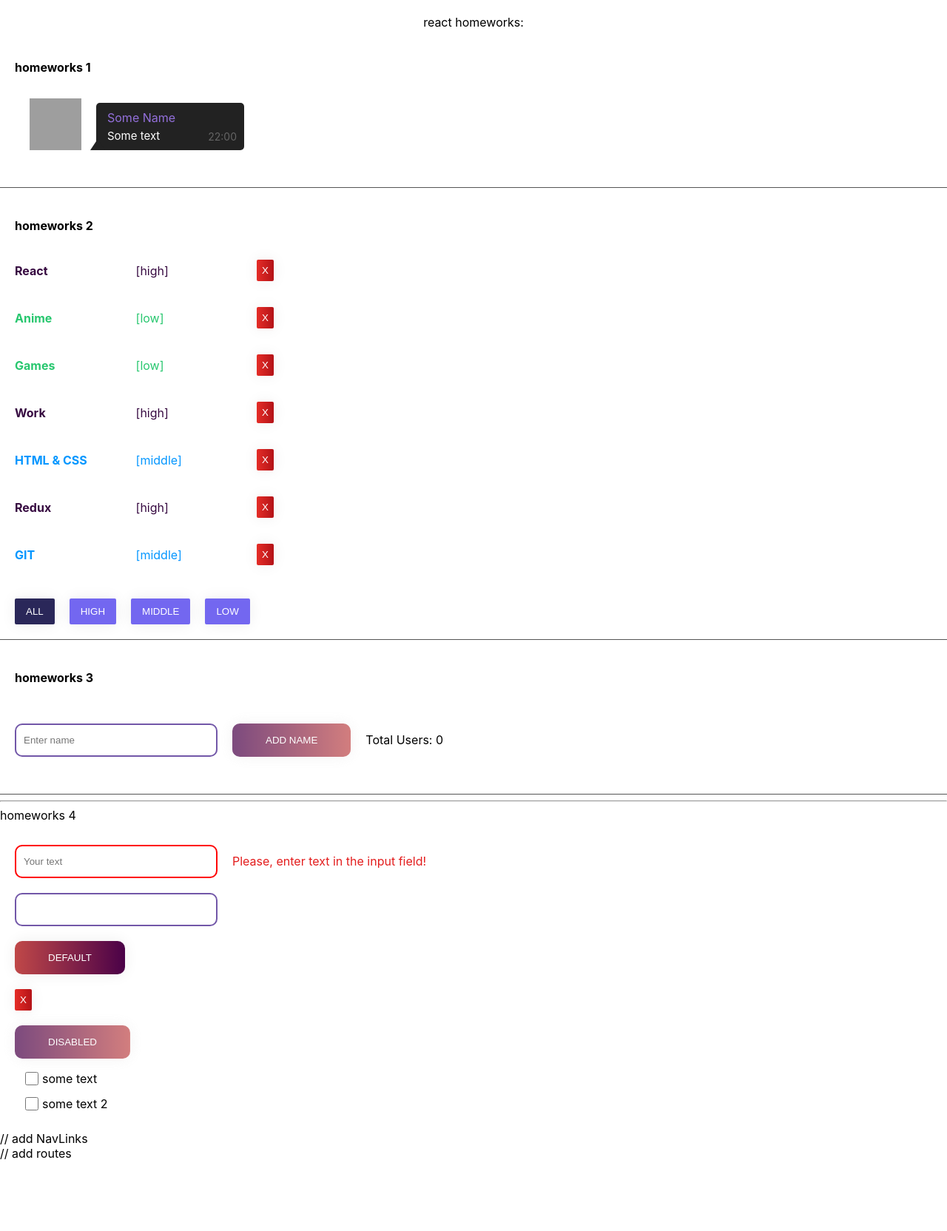
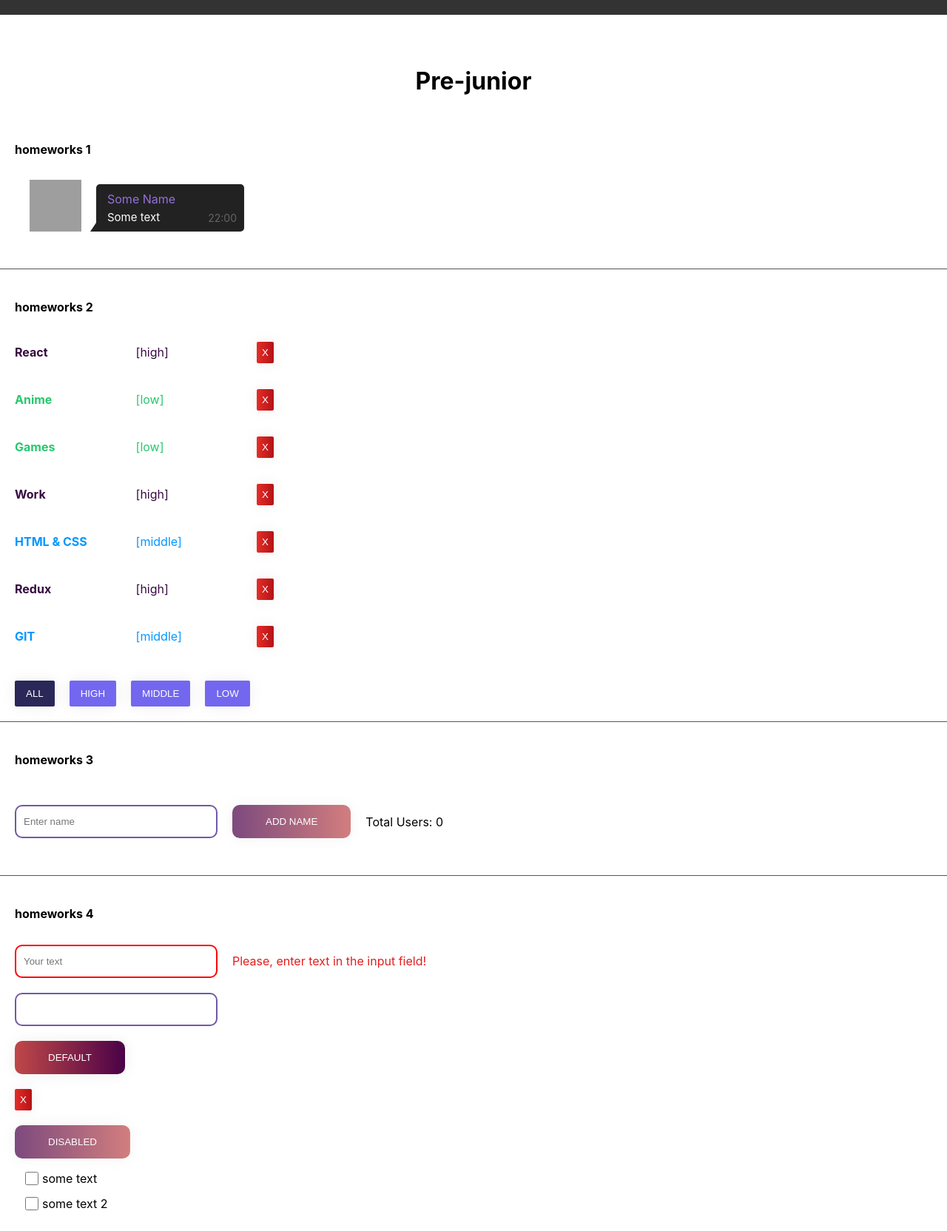
Before and after one commit to Roman-Kachura/homework, a React (Create React App) app: page /#/pre-junior in a window 1280 px wide. Shown: the whole page at 74% size. Before the commit the page ends 1589 px from the top, so only its background shows below. Built offline with nearby package versions, Linux system fonts and the light colour scheme; grey boxes are pictures that could not be loaded.

Commit message:
5 homeworks

```diff
--- a/package.json
+++ b/package.json
@@ -10,14 +10,16 @@
     "@types/node": "^12.0.0",
     "@types/react": "^16.9.0",
     "@types/react-dom": "^16.9.0",
+    "@types/react-router-dom": "^5.1.9",
     "@types/uuid": "^8.3.1",
     "react": "^16.13.1",
     "react-dom": "^16.13.1",
+    "react-router-dom": "^5.3.0",
     "react-scripts": "3.4.1",
     "typescript": "~3.7.2",
     "uuid": "^8.3.2"
   },
-  "homepage": "https://Roman-Kachura.github.io/homework1",
+  "homepage": "https://Roman-Kachura.github.io/homework",
   "scripts": {
     "start": "react-scripts start",
     "build": "react-scripts build",
--- a/src/p1-main/m1-ui/u1-app/App.module.css
+++ b/src/p1-main/m1-ui/u1-app/App.module.css
@@ -1,5 +1,6 @@
 .App {
-    padding:20px 0;
+    padding:0;
+    position: relative;
 }
 
 .container{
--- a/src/p1-main/m1-ui/u1-app/App.tsx
+++ b/src/p1-main/m1-ui/u1-app/App.tsx
@@ -9,11 +9,10 @@ import HW5 from "../../../p2-homeworks/h5/HW5";
 function App() {
     return (
         <div className={s.App}>
-            <div className={s.appTitle}>react homeworks:</div>
-            <HW1/>
-            <HW2/>
-            <HW3/>
-            <HW4/>
+            {/*<HW1/>*/}
+            {/*<HW2/>*/}
+            {/*<HW3/>*/}
+            {/*<HW4/>*/}
             <HW5/>
         </div>
     )
--- a/src/p2-homeworks/h4/HW4.tsx
+++ b/src/p2-homeworks/h4/HW4.tsx
@@ -21,10 +21,8 @@ function HW4() {
 
     return (
         <div>
-            <hr/>
-            homeworks 4
-
             <div className={s.column}>
+                <h4>homeworks 4</h4>
                 <div className={s.superInputBlock}>
                     <SuperInputText
                         value={text}
--- /dev/null
+++ b/src/p2-homeworks/h5/HW5.module.css
@@ -0,0 +1,42 @@
+.title {
+    text-align: center;
+}
+
+.linkBlock {
+    box-sizing: border-box;
+    height: 40px;
+    position: relative;
+    margin-bottom: 50px;
+    top: -60px;
+    transition: .5s;
+}
+
+.linkBlock:hover {
+    top: 0;
+}
+
+
+.wrapper {
+    height: 100%;
+    background: #333;
+    padding: 20px;
+    display: flex;
+    justify-content: start;
+    align-items: center;
+}
+
+.wrapper a {
+    margin: 0 10px;
+    text-decoration: none;
+    text-transform: uppercase;
+    color: #9572de;
+    transition: .3s;
+}
+
+.wrapper a:hover {
+    color: #5b4583;
+}
+
+.wrapper a.active {
+    color: rgba(80, 181, 255, 0.55);
+}
--- a/src/p2-homeworks/h5/HW5.tsx
+++ b/src/p2-homeworks/h5/HW5.tsx
@@ -1,18 +1,15 @@
 import React from 'react'
 import Header from './Header'
 import Routes from './Routes'
+import {HashRouter} from "react-router-dom";
 
 function HW5() {
     return (
         <div>
-            {/*в gh-pages лучше работает HashRouter*/}
-            {/*<HashRouter>*/}
-
-            <Header/>
-
-            <Routes/>
-
-            {/*</HashRouter>*/}
+            <HashRouter>
+                <Header/>
+                <Routes/>
+            </HashRouter>
         </div>
     )
 }
--- a/src/p2-homeworks/h5/Header.tsx
+++ b/src/p2-homeworks/h5/Header.tsx
@@ -1,10 +1,15 @@
-import React from 'react'
+import React from 'react';
+import {NavLink} from "react-router-dom";
+import s from './HW5.module.css'
 
 function Header() {
     return (
-        <div>
-            // add NavLinks
-
+        <div className={s.linkBlock}>
+            <div className={s.wrapper}>
+                <NavLink to={'/pre-junior'} activeClassName={s.active}>Pre-junior</NavLink>
+                <NavLink to={'junior'} activeClassName={s.active}>Junior</NavLink>
+                <NavLink to={'/junior+'} activeClassName={s.active}>Junior+</NavLink>
+            </div>
         </div>
     )
 }
--- a/src/p2-homeworks/h5/Routes.tsx
+++ b/src/p2-homeworks/h5/Routes.tsx
@@ -1,27 +1,32 @@
 import React from 'react'
+import {Redirect, Route, Switch} from "react-router-dom";
+import PreJunior from "./pages/PreJunior";
+import Junior from "./pages/Junior";
+import JuniorPlus from "./pages/JuniorPlus";
+import Error404 from "./pages/Error404";
+
 
 export const PATH = {
     PRE_JUNIOR: '/pre-junior',
-    // add paths
+    JUNIOR: '/junior',
+    JUNIOR_PLUS: '/junior+'
 }
 
 function Routes() {
     return (
         <div>
-            {/*Switch выбирает первый подходящий роут*/}
-            {/*<Switch>*/}
+            <Switch>
 
-            {/*в начале мы попадаем на страницу '/' и переходим сразу на страницу PRE_JUNIOR*/}
-            {/*exact нужен чтоб указать полное совподение (что после '/' ничего не будет)*/}
-            {/*<Route path={'/'} exact render={() => <Redirect to={PATH.PRE_JUNIOR}/>}/>*/}
+                <Route path={'/'} exact render={() => <Redirect to={PATH.PRE_JUNIOR}/>}/>
+                <Route path={'/'} exact render={() => <Redirect to={PATH.JUNIOR}/>}/>
+                <Route path={'/'} exact render={() => <Redirect to={PATH.JUNIOR_PLUS}/>}/>
 
-            {/*<Route path={PATH.PRE_JUNIOR} render={() => <PreJunior/>}/>*/}
-                // add routes
+                <Route path={PATH.PRE_JUNIOR} render={() => <PreJunior/>}/>
+                <Route path={PATH.JUNIOR} render={() => <Junior/>}/>
+                <Route path={PATH.JUNIOR_PLUS} render={() => <JuniorPlus/>}/>
+                <Route render={() => <Error404/>}/>
 
-            {/*у этого роута нет пути, он отрисуется если пользователь захочет попасть на несуществующую страницу*/}
-            {/*<Route render={() => <Error404/>}/>*/}
-
-            {/*</Switch>*/}
+            </Switch>
         </div>
     )
 }
--- /dev/null
+++ b/src/p2-homeworks/h5/pages/Junior.tsx
@@ -0,0 +1,12 @@
+import React from 'react'
+import s from "../HW5.module.css";
+
+function Junior() {
+    return (
+        <div>
+            <h1 className={s.title}>Junior</h1>
+        </div>
+    )
+}
+
+export default Junior;
--- /dev/null
+++ b/src/p2-homeworks/h5/pages/JuniorPlus.tsx
@@ -0,0 +1,12 @@
+import React from 'react'
+import s from "../HW5.module.css";
+
+function JuniorPlus() {
+    return (
+        <div>
+            <h1 className={s.title}>Junior+</h1>
+        </div>
+    )
+}
+
+export default JuniorPlus;
--- a/src/p2-homeworks/h5/pages/PreJunior.tsx
+++ b/src/p2-homeworks/h5/pages/PreJunior.tsx
@@ -3,10 +3,12 @@ import HW1 from '../../h1/HW1'
 import HW2 from '../../h2/HW2'
 import HW3 from '../../h3/HW3'
 import HW4 from '../../h4/HW4'
+import s from "../HW5.module.css";
 
 function PreJunior() {
     return (
         <div>
+            <h1 className={s.title}>Pre-junior</h1>
             <HW1/>
             <HW2/>
             <HW3/>
@@ -17,7 +19,4 @@ function PreJunior() {
     )
 }
 
-export default PreJunior
-
-// сделайте по аналогии пустые страницы джун и джун+
-// туда будут добавляться следующие дз
+export default PreJunior;
```
Also changed, not shown: 1 other file (tests, documents, lock files or other folders).
